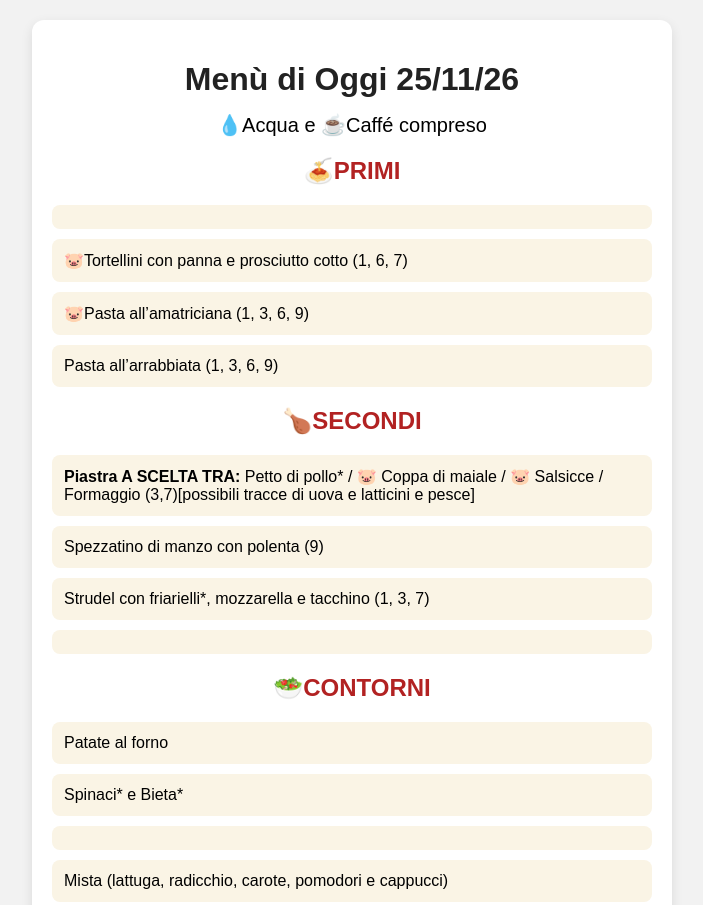
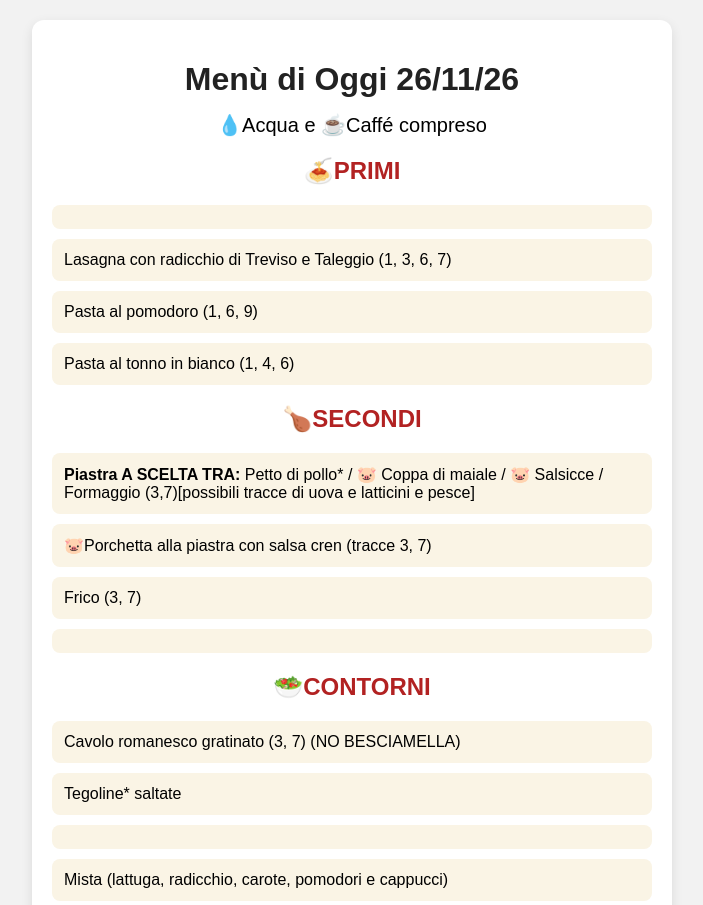
Before and after one commit to emma01leo/PinUpMENU, a plain HTML site: page index.html in a window 1280 px wide. Shown: the top 905 px of the page, without its empty margins (288-991 px from the left). Drawn offline with Linux system fonts and the light colour scheme.

Commit message:
Update index.html

```diff
--- a/index.html
+++ b/index.html
@@ -91,7 +91,7 @@ li { padding: 12px; margin-bottom: 10px; background: #faf4e5; border-radius: 8px
 
   </div>
 </div>
-<h1 data-key="menu_today">Menù di Oggi 25/11/26</h1>
+<h1 data-key="menu_today">Menù di Oggi 26/11/26</h1>
 <p data-key="water_coffee" style="text-align: center; font-size: 20px; margin-top: -10px;">💧Acqua e ☕Caffé compreso</p>
 
 <div class="section">
@@ -108,9 +108,9 @@ li { padding: 12px; margin-bottom: 10px; background: #faf4e5; border-radius: 8px
 
 
   <li data-key="pasta_poca"></li>
-  <li data-key="pasta_ragù">🐷Tortellini con panna e prosciutto cotto (1, 6, 7) </li>
-  <li data-key="pasta_bianca">🐷Pasta all’amatriciana (1, 3, 6, 9) </li>
-  <li data-key="pasta_altra">Pasta all’arrabbiata (1, 3, 6, 9) </li>
+  <li data-key="pasta_ragù">Lasagna con radicchio di Treviso e Taleggio (1, 3, 6, 7) </li>
+  <li data-key="pasta_bianca">Pasta al pomodoro (1, 6, 9) </li>
+  <li data-key="pasta_altra">Pasta al tonno in bianco (1, 4, 6) </li>
 </ul>
 </div>
 
@@ -122,8 +122,8 @@ li { padding: 12px; margin-bottom: 10px; background: #faf4e5; border-radius: 8px
   </li>
 
 
- <li data-key="carne">Spezzatino di manzo con polenta (9) </li>
- <li data-key="pesce">Strudel con friarielli*, mozzarella e tacchino (1, 3, 7) </li>
+ <li data-key="carne">🐷Porchetta alla piastra con salsa cren (tracce 3, 7)    </li>
+ <li data-key="pesce">Frico (3, 7) </li>
  <li data-key="diverso"></li>
 
 
@@ -143,8 +143,8 @@ li { padding: 12px; margin-bottom: 10px; background: #faf4e5; border-radius: 8px
 
 
 
-  <li data-key="altro">Patate al forno </li>
-  <li data-key="cotta">Spinaci* e Bieta* </li>
+  <li data-key="altro">Cavolo romanesco gratinato (3, 7) (NO BESCIAMELLA) </li>
+  <li data-key="cotta">Tegoline* saltate </li>
   <li data-key="extra"></li>
   <li data-key="mista">Mista (lattuga, radicchio, carote, pomodori e cappucci)</li>
 </ul>
```
